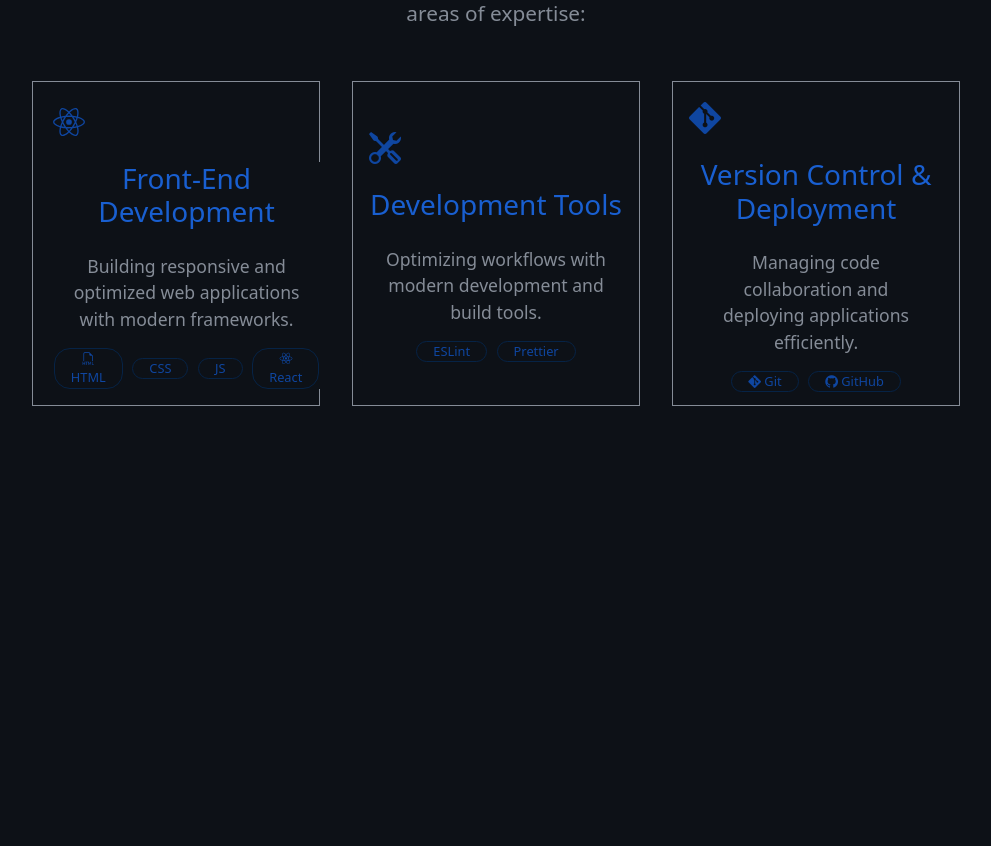
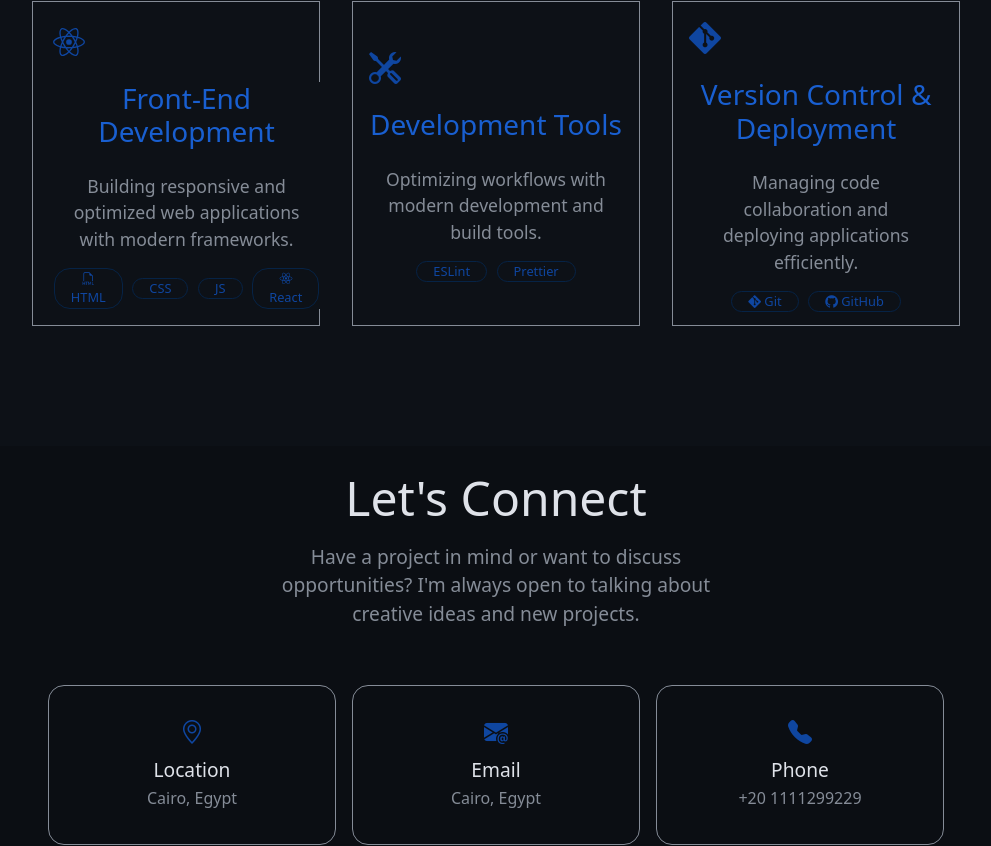
Before and after one commit to AhmedAdeel4/My_Portfolio, a React (Create React App) app: page / in a window 1280 px wide. Shown: the part 1954-2800 px from the top of the page, without its empty margins (144-1135 px from the left). Before the commit the page ends 2480 px from the top, so only its background shows below. Built offline with nearby package versions, Linux system fonts and the light colour scheme.

Commit message:
Update navbar media query

```diff
--- a/src/App.js
+++ b/src/App.js
@@ -8,7 +8,7 @@ function App() {
   return (
     <div className="App">
       <BrowserRouter>
-        <Header />
+        {/* <Header /> */}
         <Routes>
           <Route path="/" element={<Layout />}>
             <Route index element={<Home />} />
--- a/src/Components/Header/Header.js
+++ b/src/Components/Header/Header.js
@@ -12,8 +12,8 @@ export default function Header() {
         </Link>
         <nav>
             <Link className='Link' to='/'>Home</Link>
-            <Link className='Link' to='#one>'>About</Link>
-            <Link className='Link' to='#'>Skills</Link>
+            <Link className='Link' to="about">About</Link>
+            <Link className='Link' to='skills'>Skills</Link>
             <Link className='Link' to='#'>Projects</Link>
             <Link className='Link' to='#'>Contact</Link>
         </nav>
--- a/src/Pages/Home/Home.js
+++ b/src/Pages/Home/Home.js
@@ -6,14 +6,13 @@ import css from "../../Components/Photos/css-3.png";
 import js from "../../Components/Photos/js.png";
 import react from "../../Components/Photos/react.png";
 import { FontAwesomeIcon } from "@fortawesome/react-fontawesome";
-import { faReact, faGithub, faLinkedin } from "@fortawesome/free-brands-svg-icons";
-
+import { faReact } from "@fortawesome/free-brands-svg-icons";
 
 export default function Home() {
   return (
-    <div>
-      <section>
-        <div className="Hero">
+    <div className="all">
+      <section id="home">
+        <div className="contaner">
           <div className="Left ">
             <h5 className="mb-3">Available for Freelance Work</h5>
             <h1 className="mb-3">
@@ -64,7 +63,7 @@ export default function Home() {
         </div>
       </section>
 
-      <section-2 id="one">
+      <section-2 id="about">
         <div className="hero_2">
           <h1 className="head">
             About <span className="me">Me</span>
@@ -132,7 +131,7 @@ export default function Home() {
         </div>
       </section-2>
 
-      <section>
+      <section id="skills">
         <div className="hero_3">
           <h2>My Skills</h2>
           <p className="head">
@@ -141,7 +140,6 @@ export default function Home() {
           </p>
 
           <div className="box">
-
             <div className="front">
               <div className="icon">
                 <FontAwesomeIcon icon={faReact} />
@@ -215,6 +213,47 @@ export default function Home() {
           </div>
         </div>
       </section>
+
+      <section id="connect">
+        <h2>Let's Connect</h2>
+        <p>
+          Have a project in mind or want to discuss opportunities? I'm always
+          open to talking about creative ideas and new projects.
+        </p>
+        <div>
+
+          <div>
+            <i class="bi bi-geo-alt"></i>
+            <h5>Location</h5>
+            <h6>Cairo, Egypt</h6>
+          </div>
+
+          <div>
+            <i class="bi bi-envelope-at-fill"></i>
+            <h5>Email</h5>
+            <h6>Cairo, Egypt</h6>
+          </div>
+
+          <div>
+            <i class="bi bi-telephone-fill"></i>
+            <h5>Phone</h5>
+            <h6>+20 1111299229</h6>
+          </div>
+
+        </div>
+
+        <div className="social">
+          <i class="bi bi-github"></i>
+          <i class="bi bi-linkedin"></i>
+          <i class="bi bi-whatsapp"></i>
+        </div>
+
+      </section>
+
+      <section id="end">
+        <p>© 2025 Ahmed Adel.</p>
+      </section>
+
     </div>
   );
 }
--- a/src/Pages/Home/Home.scss
+++ b/src/Pages/Home/Home.scss
@@ -1,4 +1,4 @@
-.Hero {
+.contaner {
   height: 100vh;
   padding: 0 10rem;
   padding-bottom: 8rem;
@@ -8,8 +8,10 @@
   align-content: center;
   justify-content: space-around;
   align-items: center;
+  background-image: url(../../Components/Photos/BG.png);
 
   .Left {
+    background-color: transparent;
     padding-left: 6rem;
     display: flex;
     flex-direction: column;
@@ -21,6 +23,8 @@
   }
 
   h5 {
+    background-color: transparent;
+
     font-size: 1.15rem;
     border: 1px #195fd0 solid;
     border-radius: 3rem;
@@ -30,6 +34,8 @@
   }
 
   h1 {
+    background-color: transparent;
+
     font-size: 4rem;
     font-family: inherit;
     span {
@@ -38,19 +44,23 @@
   }
 
   h3 {
+    background-color: transparent;
+
     color: #858c97;
     font-family: inherit;
     text-decoration: underline;
   }
 
   p {
+    background-color: transparent;
     text-align: start;
     width: 80%;
     font-size: 1.2rem;
   }
 
   button {
-    font-size: 1.3rem;
+    font-size: 1rem;
+    background-color: transparent;
   }
 
   .tools {
@@ -59,10 +69,12 @@
       border: 1px solid #858c97;
       border-radius: 3rem;
       margin: 0 0.5rem;
-      padding: 0.3rem 0.8rem;
+      padding: 0.1rem;
+      padding-right: 1rem;
+      background-color: #282b30b9;
       img {
-        height: 25px;
-        width: 25px;
+        height: 20px;
+        width: 20px;
         margin: 1rem;
       }
     }
@@ -71,6 +83,8 @@
 
 .Right {
   margin-right: 10rem;
+  background-color: transparent;
+
   img {
     height: 23rem;
     width: 23rem;
@@ -407,3 +421,120 @@
     }
   }
 }
+
+// ------------------------------------------------------------------------------------------------------------------------------------------
+
+#connect {
+  height: 80vh;
+  padding: 0 10rem;
+  background-color: #0b0e13;
+  display: flex;
+  flex-direction: column;
+  flex-wrap: nowrap;
+  align-content: center;
+  justify-content: center;
+  align-items: center;
+  h2 {
+    color: #dfe2e9;
+    font-size: 3rem;
+    margin-bottom: 1rem;
+    background-color: #0b0e13;
+  }
+
+  p {
+    width: 50%;
+    color: #858c97;
+    font-size: 1.2rem;
+    margin-bottom: 3rem;
+    background-color: #0b0e13;
+  }
+  div {
+    width: 100%;
+    display: flex;
+    flex-direction: row;
+    align-content: center;
+    justify-content: center;
+    flex-wrap: wrap;
+    align-items: center;
+    background-color: #0b0e13;
+
+    div {
+      height: 10rem;
+      width: 30%;
+      margin: 0.5rem;
+      display: flex;
+      flex-direction: column;
+      flex-wrap: nowrap;
+      align-content: center;
+      justify-content: center;
+      align-items: center;
+      border: 1px #858c97 solid;
+      border-radius: 1rem;
+      background-color: #0b0e13;
+
+      i {
+        font-size: 1.5rem;
+        margin-bottom: 0.5rem;
+        color: #0f46a0;
+        background-color: #0b0e13;
+      }
+      h5 {
+        font-size: 1.2rem;
+        color: #dfe2e9;
+        background-color: #0b0e13;
+      }
+      h6 {
+        color: #858c97;
+        background-color: #0b0e13;
+      }
+    }
+  }
+  .social {
+    margin: 5rem;
+    i {
+      margin: 0 0.5rem;
+      width: 2rem;
+      height: 2rem;
+      padding: 1.5rem;
+      display: flex;
+      background-color: transparent;
+      border: 1px #a9b0b9 solid;
+      border-radius: 50%;
+      flex-direction: column;
+      flex-wrap: nowrap;
+      align-content: center;
+      justify-content: center;
+      align-items: center;
+      color: #a9b0b9;
+    }
+  }
+  .social i:hover {
+    background-color: #062346;
+  }
+}
+
+// --------------------------------------------------------
+
+#end {
+  border-top: 1px #484b4e solid;
+  p {
+    font-size: 1.2rem;
+    padding: 1rem;
+    color: #484b4e;
+  }
+}
+
+@media (max-width: 767px) {
+  .Hero {
+    height: 100vh;
+    padding: 30rem 2rem;
+    padding-bottom: 8rem;
+    display: flex;
+    flex-direction: column;
+    justify-content: center;
+    align-items: center;
+    justify-content: space-around;
+    align-items: center;
+    background-image: url(../../Components/Photos/BG.png);
+  }
+}
```
Also changed, not shown: src/index.css (+6 -6 lines). Lines whose indentation alone changed are shown as unchanged.
